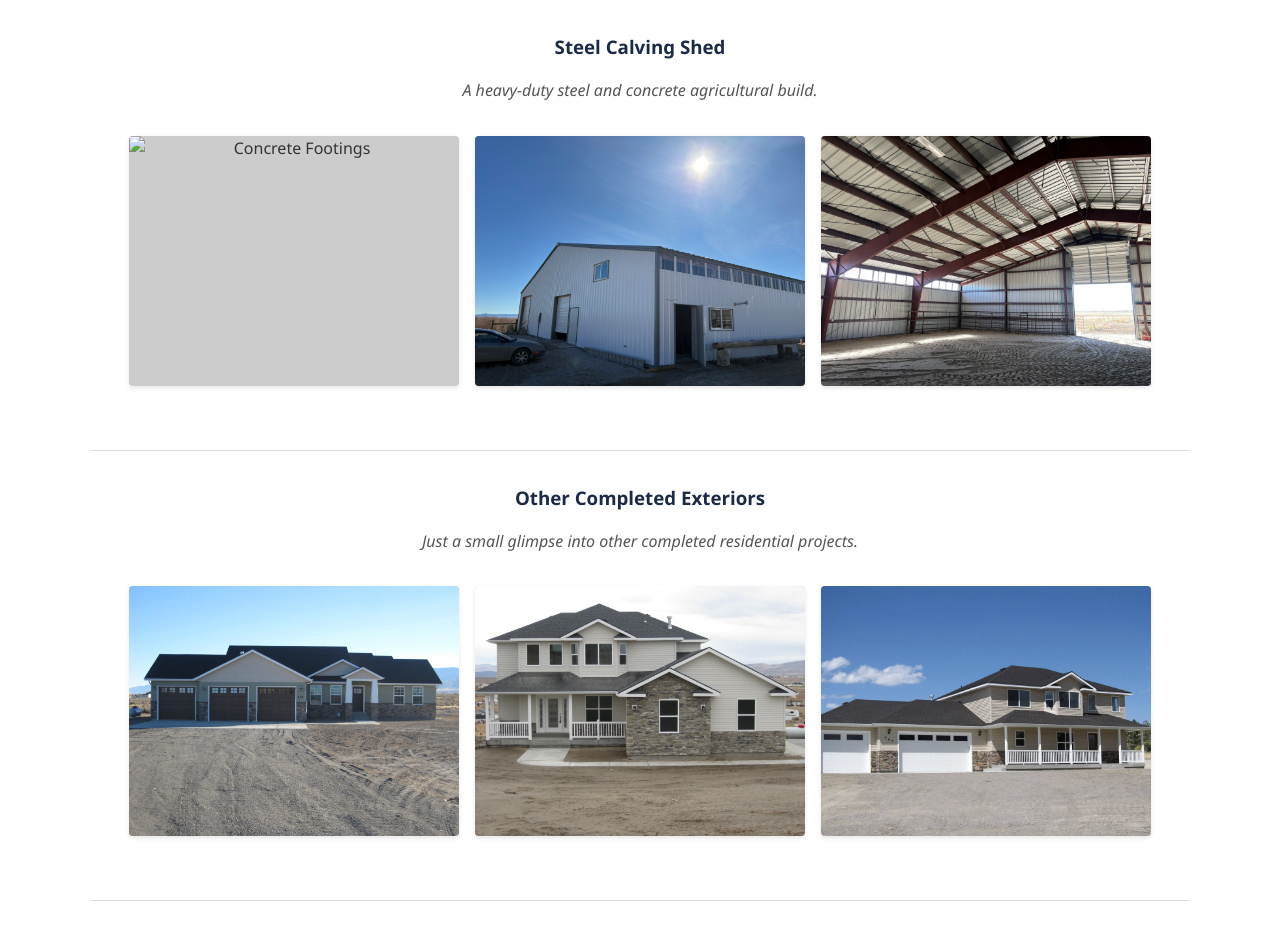
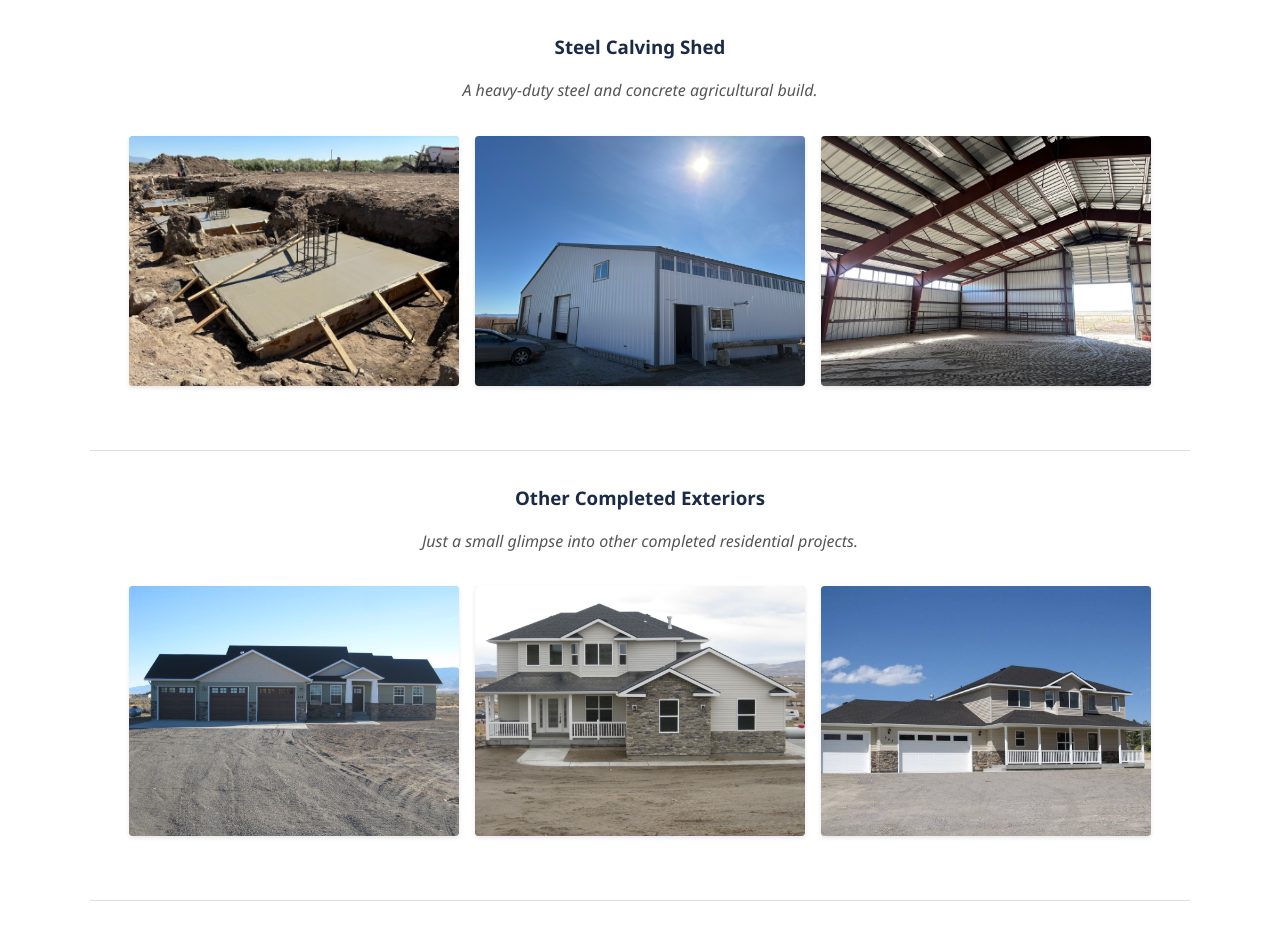
Before and after one commit to Billat-Construction/billat-construction, a plain HTML site: page gallery.html in a window 1280 px wide. Shown: the part 1160-2090 px from the top of the page. Drawn offline with Linux system fonts and the light colour scheme.

Commit message:
more pics fixed

```diff
--- a/gallery.html
+++ b/gallery.html
@@ -46,7 +46,7 @@
             <h3>Steel Calving Shed</h3>
             <p class="project-desc">A heavy-duty steel and concrete agricultural build.</p>
             <div class="gallery">
-                <img src="images/shed footings.JPEG" alt="Concrete Footings" class="gallery-img">
+                <img src="images/shed footings.jpg" alt="Concrete Footings" class="gallery-img">
                 <img src="images/shed exterior.JPEG" alt="Completed Shed Exterior" class="gallery-img">
                 <img src="images/shed interior.JPEG" alt="Completed Shed Interior" class="gallery-img">
             </div>
```
